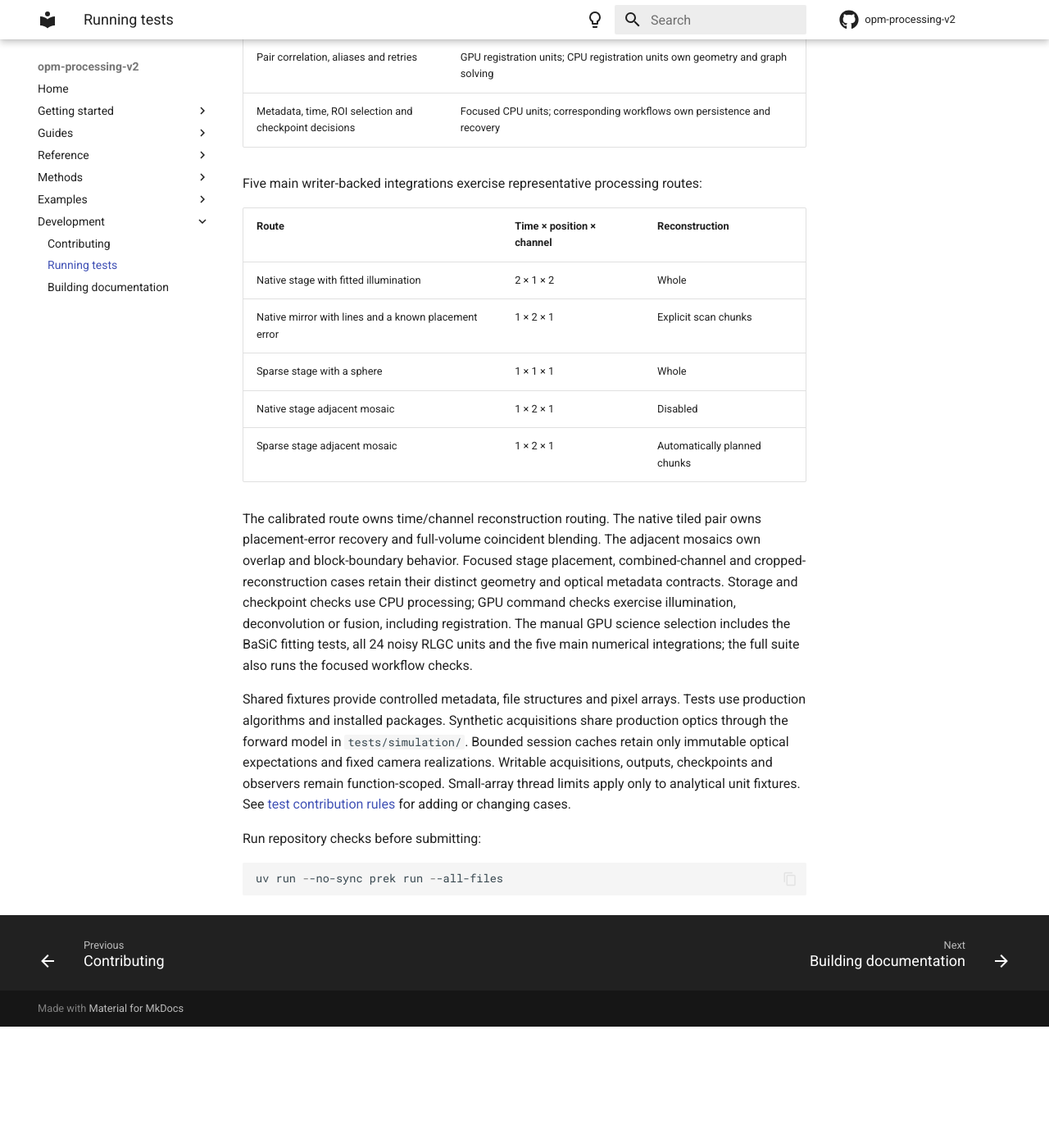
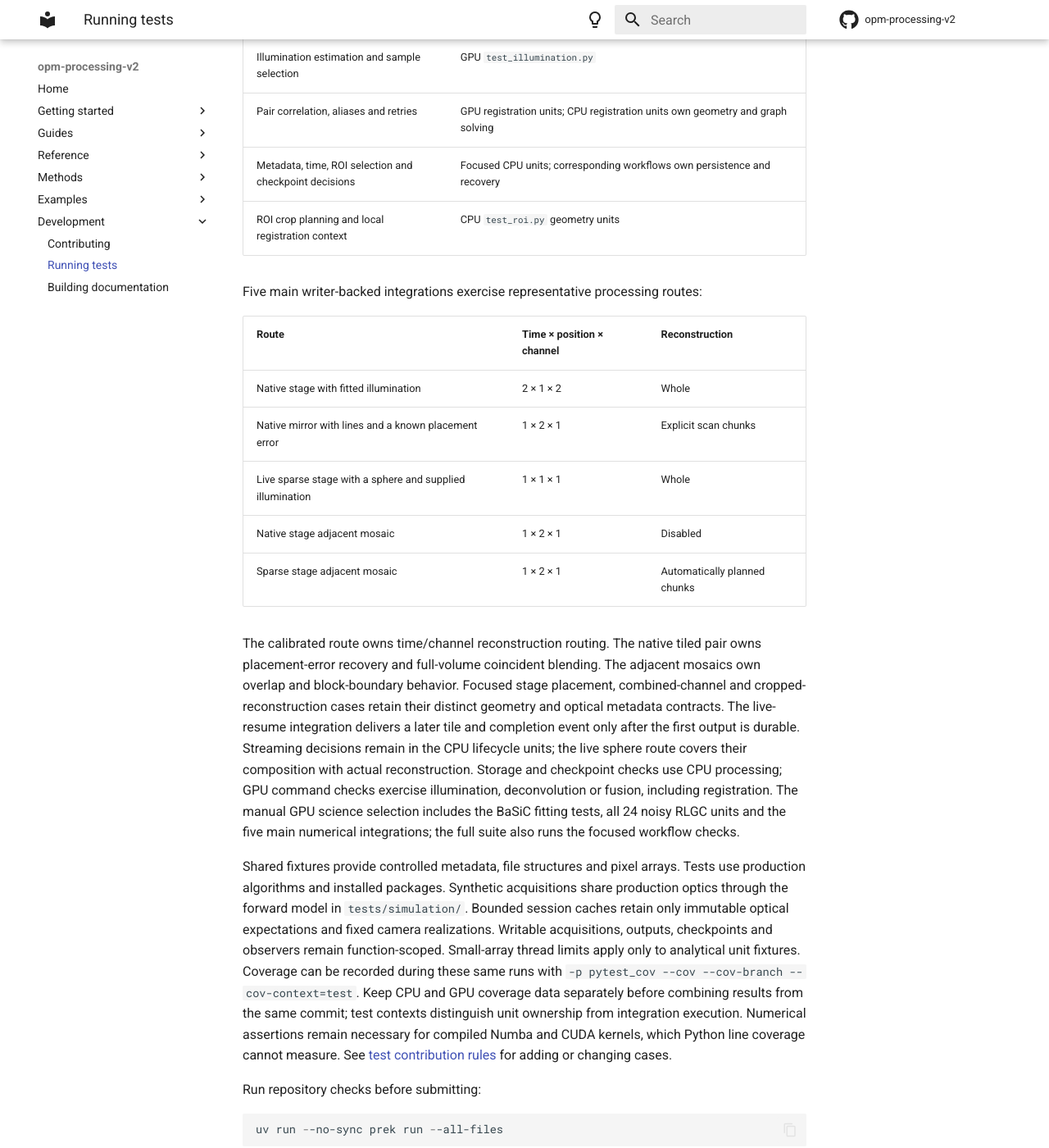
Before and after one commit to QI2lab/opm-processing-v2, an MkDocs documentation site: the page built from docs/development/testing.md, in a window 1280 px wide and 1400 px high, scrolled down 1140 px. Shown: the whole window at 82% size. Built offline with MkDocs 1.6.1 and Material for MkDocs 9.7.7, drawn with Linux system fonts in a browser that asks for light colours; comment, search, counter and statistics services are not loaded; before the commit the page ends 2392 px from its top, so only the background shows below that; some of the changed text lies outside the part shown.

Commit message:
ci: include focused planning and metadata coverage

```diff
--- a/docs/development/testing.md
+++ b/docs/development/testing.md
@@ -34,10 +34,12 @@
 | RL updates, consensus, KL and continuation | Focused GPU RLGC units; scalar FFT/KL operators in `test_gpu_processing.py` |
 | Count splitting | GPU `test_photon_splitting.py` |
 | Detector response and allocation fallback | GPU `test_rlgc_detector_response.py` units |
+| Automatic chunk planning and cached crop selection | GPU `test_rlgc_physics.py` planner unit |
 | Deskew interpolation and boundaries | CPU `test_opmtools.py`, including eight noisy physical cases |
 | Illumination estimation and sample selection | GPU `test_illumination.py` |
 | Pair correlation, aliases and retries | GPU registration units; CPU registration units own geometry and graph solving |
 | Metadata, time, ROI selection and checkpoint decisions | Focused CPU units; corresponding workflows own persistence and recovery |
+| ROI crop planning and local registration context | CPU `test_roi.py` geometry units |
 
 Five main writer-backed integrations exercise representative processing routes:
 
@@ -45,7 +47,7 @@
 | --- | --- | --- |
 | Native stage with fitted illumination | 2 × 1 × 2 | Whole |
 | Native mirror with lines and a known placement error | 1 × 2 × 1 | Explicit scan chunks |
-| Sparse stage with a sphere | 1 × 1 × 1 | Whole |
+| Live sparse stage with a sphere and supplied illumination | 1 × 1 × 1 | Whole |
 | Native stage adjacent mosaic | 1 × 2 × 1 | Disabled |
 | Sparse stage adjacent mosaic | 1 × 2 × 1 | Automatically planned chunks |
 
@@ -54,6 +56,9 @@
 adjacent mosaics own overlap and block-boundary behavior. Focused stage placement,
 combined-channel and cropped-reconstruction cases retain their distinct geometry
 and optical metadata contracts.
+The live-resume integration delivers a later tile and completion event only after
+the first output is durable. Streaming decisions remain in the CPU lifecycle
+units; the live sphere route covers their composition with actual reconstruction.
 Storage and checkpoint checks use CPU processing; GPU command checks exercise
 illumination, deconvolution or fusion, including registration. The manual GPU
 science selection includes the BaSiC fitting tests, all 24
@@ -66,6 +71,11 @@
 Bounded session caches retain only immutable optical expectations and fixed camera
 realizations. Writable acquisitions, outputs, checkpoints and observers remain
 function-scoped. Small-array thread limits apply only to analytical unit fixtures.
+Coverage can be recorded during these same runs with `-p pytest_cov --cov
+--cov-branch --cov-context=test`. Keep CPU and GPU coverage data separately before
+combining results from the same commit; test contexts distinguish unit ownership
+from integration execution. Numerical assertions remain necessary for compiled
+Numba and CUDA kernels, which Python line coverage cannot measure.
 See [test contribution rules](https://github.com/qi2lab/opm-processing-v2/blob/main/tests/CONTRIBUTING.md)
 for adding or changing cases.
 
```
Also changed, not shown: 2 other files.
